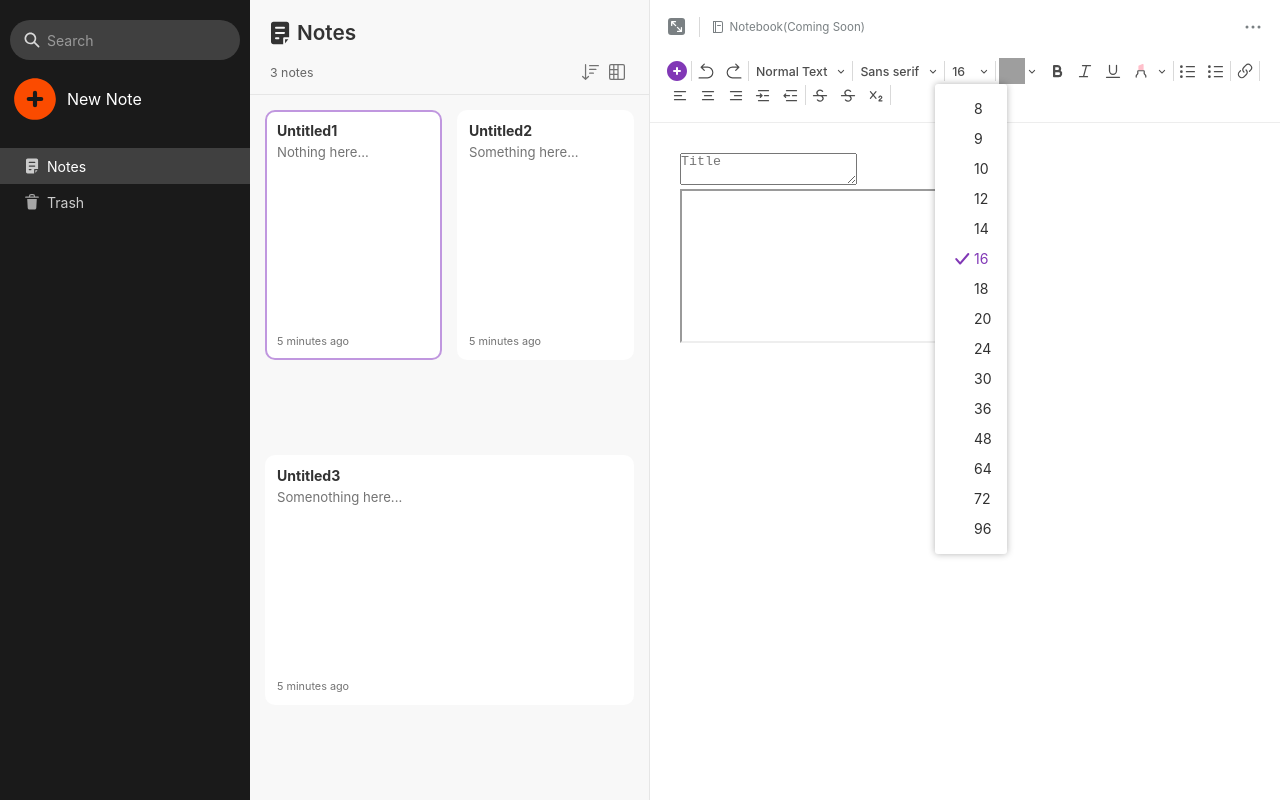
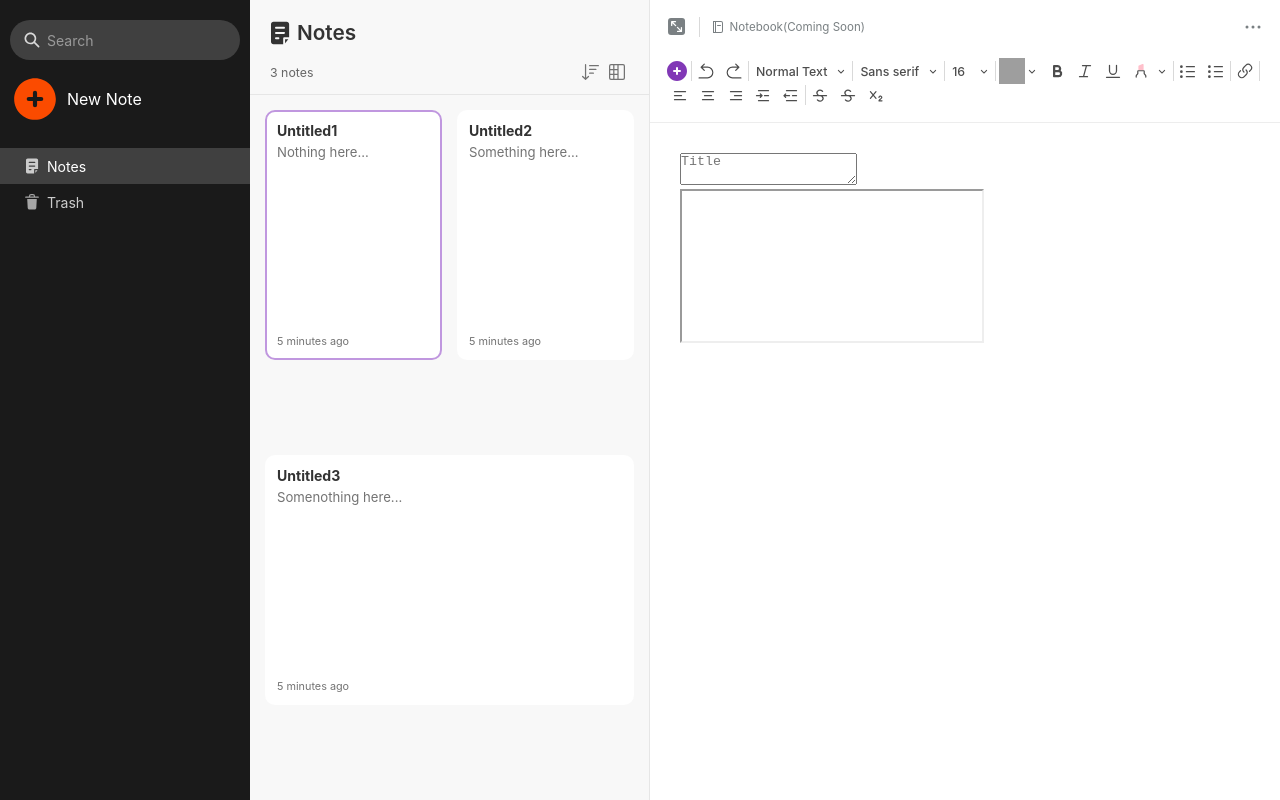
Before and after one commit to Mckenney17/Evernote-App-Clone, a React (Create React App) app: page / in a window 1280 px wide. Built offline with nearby package versions, Linux system fonts and the light colour scheme; grey boxes are pictures that could not be loaded.

Commit message:
used react reducer to toogle tool bar dropdowns

```diff
--- a/src/components/Editor.js
+++ b/src/components/Editor.js
@@ -1,4 +1,4 @@
-import React, { /* useContext,  */useState } from 'react'
+import React, { /* useContext,  */useReducer, useState } from 'react'
 // import AppContext from '../utils/AppContext'
 import { camelCase, capitalize } from '../utils/utilFuncs'
 import './Editor.scss'
@@ -72,6 +72,12 @@ function Editor() {
         formatting: ['bold', 'italic', 'underline', 'strikethrough', 'superscript', 'subscript'],
         style: ['textLevel', 'fontFamily', 'fontSize', 'color', 'background'],
     }
+
+    const selectTools = ['text-level', 'font-family', 'font-size', 'fore-color', 'back-color']
+    const [{ selectionDrop }, setSelectionDropTool] = useReducer((state, action) => {
+        return selectTools.includes(action.tool) ? { selectionDrop: action.tool } : { selectionDrop: null }
+    }, { selectionDrop: null })
+
     return (
         <div className="editor">
             <header>
@@ -91,19 +97,23 @@ function Editor() {
                     <React.Fragment key={`tni-${i}`}>
                         {toolName.map((toolNameInner, j) => (
                             <React.Fragment key={`tni-${j}`}>
-                                <button title={capitalize(toolNameInner.split('-').join(' '))} className={`${toolNameInner}${toolsState[camelCase(toolNameInner)] === true ? ' active' : ''}`}>{tools.allIcons[i][j]}</button>
+                                <button onClick={() => setSelectionDropTool({ tool: toolNameInner })} title={capitalize(toolNameInner.split('-').join(' '))} className={`${toolNameInner}${toolsState[camelCase(toolNameInner)] === true ? ' active' : ''}`}>{tools.allIcons[i][j]}</button>
                             </React.Fragment>
                         ))}
                         <span className="divider">&nbsp;</span>
                     </React.Fragment>
                     : <React.Fragment key={`tni-${i}`}>
-                        <button title={capitalize(toolName.split('-').join(' '))} className={`${toolName}${toolsState[camelCase(toolName)] === true ? ' active' : ''}`}>{tools.allIcons[i]}</button>
+                        <button onClick={() => setSelectionDropTool({ tool: toolName })} title={capitalize(toolName.split('-').join(' '))} className={`${toolName}${toolsState[camelCase(toolName)] === true ? ' active' : ''}`}>{tools.allIcons[i]}</button>
                         <span className="divider">&nbsp;</span>
                     </React.Fragment>
                     ))}
-                    <TextLevelsCard toolsState={toolsState} setToolsState={setToolsState} />
-                    <FontFamiliesCard toolsState={toolsState} setToolsState={setToolsState} />
-                    <FontSizeCard toolsState={toolsState} setToolsState={setToolsState} />
+                    {selectionDrop === 'text-level' ?
+                        <TextLevelsCard toolsState={toolsState} setToolsState={setToolsState} /> :
+                    selectionDrop === 'font-family' ?
+                        <FontFamiliesCard toolsState={toolsState} setToolsState={setToolsState} /> :
+                    selectionDrop === 'font-size' ?
+                        <FontSizeCard setSelectionDropTool={setSelectionDropTool} toolsState={toolsState} setToolsState={setToolsState} /> :
+                    null}
                 </div>
             </header>
             <div className="editor-body">
--- a/src/components/FontSizeCard.js
+++ b/src/components/FontSizeCard.js
@@ -1,9 +1,26 @@
-import React from 'react'
+import { motion } from 'framer-motion'
+import React, { useEffect, useRef } from 'react'
 import './FontSizeCard.scss'
 
-function FontSizeCard({ toolsState, setToolsState }) {
+function FontSizeCard({ setSelectionDropTool, toolsState, setToolsState }) {
+    const cardRef = useRef(null)
+    useEffect(() => {
+        const disappear = (ev) => {
+            if (!ev.path.includes(cardRef.current)) {
+                const otherEditTools = document.querySelectorAll('.tool-bar button:not(.font-size)')
+                if ([...otherEditTools].some((elem) => ev.path.includes(elem))) return
+                setSelectionDropTool({ tool: null })
+                return
+            }
+        }
+        document.addEventListener('click', disappear)
+
+        return () => {
+            document.removeEventListener('click', disappear)
+        }
+    }, [setSelectionDropTool])
     return (
-        <div className="font-size-card">
+        <motion.div className="font-size-card" ref={cardRef} animate={{ y: 10, opacity: 1, type: 'tween' }}>
             <ul>
             {[8,9,10,12,14,16,18,20,24,30,36,48,64,72,96].map((v, i) => (
                 <li key={`fz-${v}`} className={toolsState.fontSize === v ? 'checked' : ''}>
@@ -16,7 +33,7 @@ function FontSizeCard({ toolsState, setToolsState }) {
                 </li>
             ))}
             </ul>
-        </div>
+        </motion.div>
     )
 }
 
--- a/src/components/FontSizeCard.scss
+++ b/src/components/FontSizeCard.scss
@@ -1,13 +1,13 @@
 @import '../utils/style-defs';
 
 .font-size-card {
-    @include pos(absolute, 25px, $l: 270px);
+    @include pos(absolute, 15px, $l: 270px);
     background: #fff;
     z-index: 3;
     border-radius: 3px;
     box-shadow: 0 0 7px rgba(#000, .3);
     padding: 10px 0;
-    // opacity: 0;
+    opacity: 0;
 
     li button {
         @include flex($ai: center);
```
